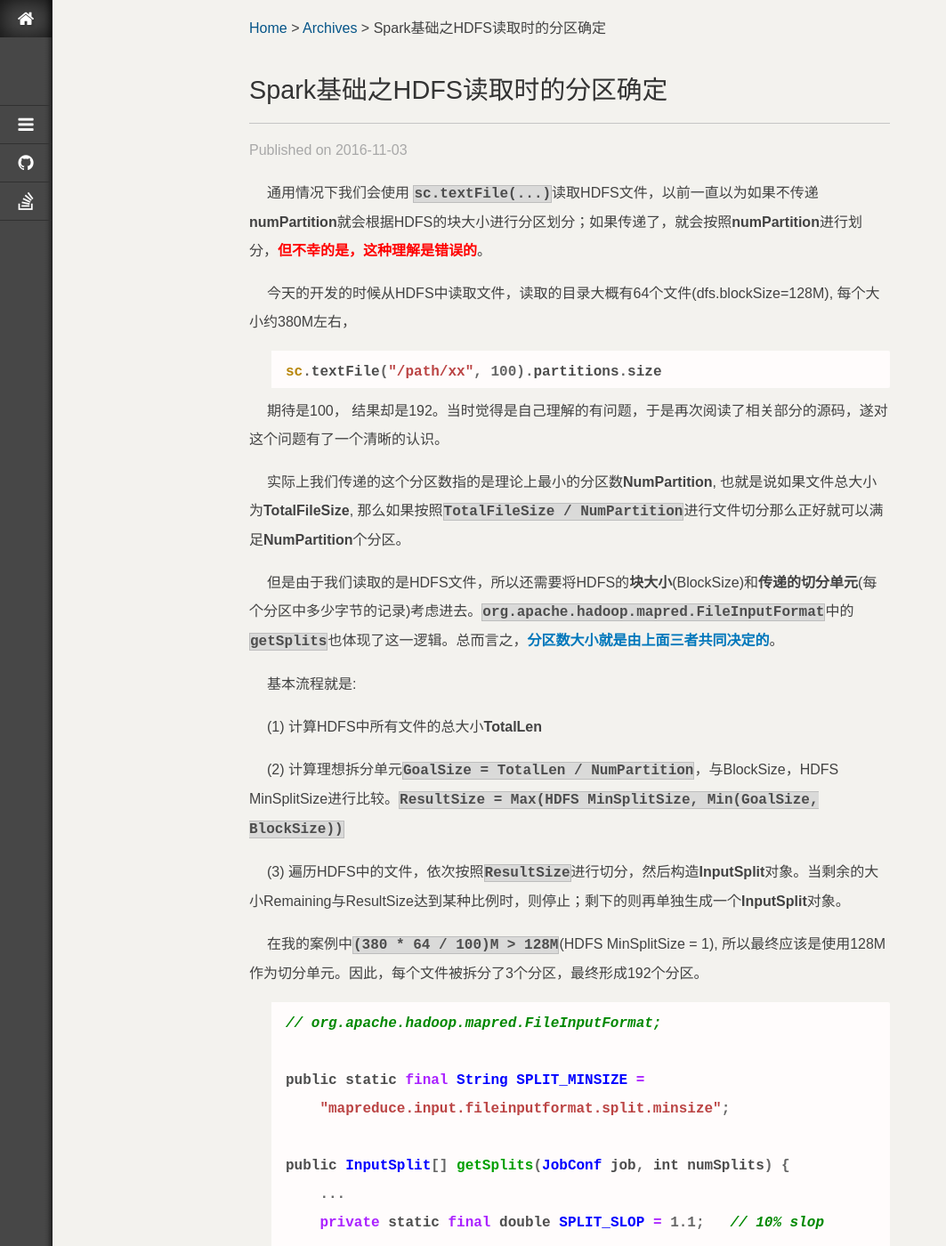
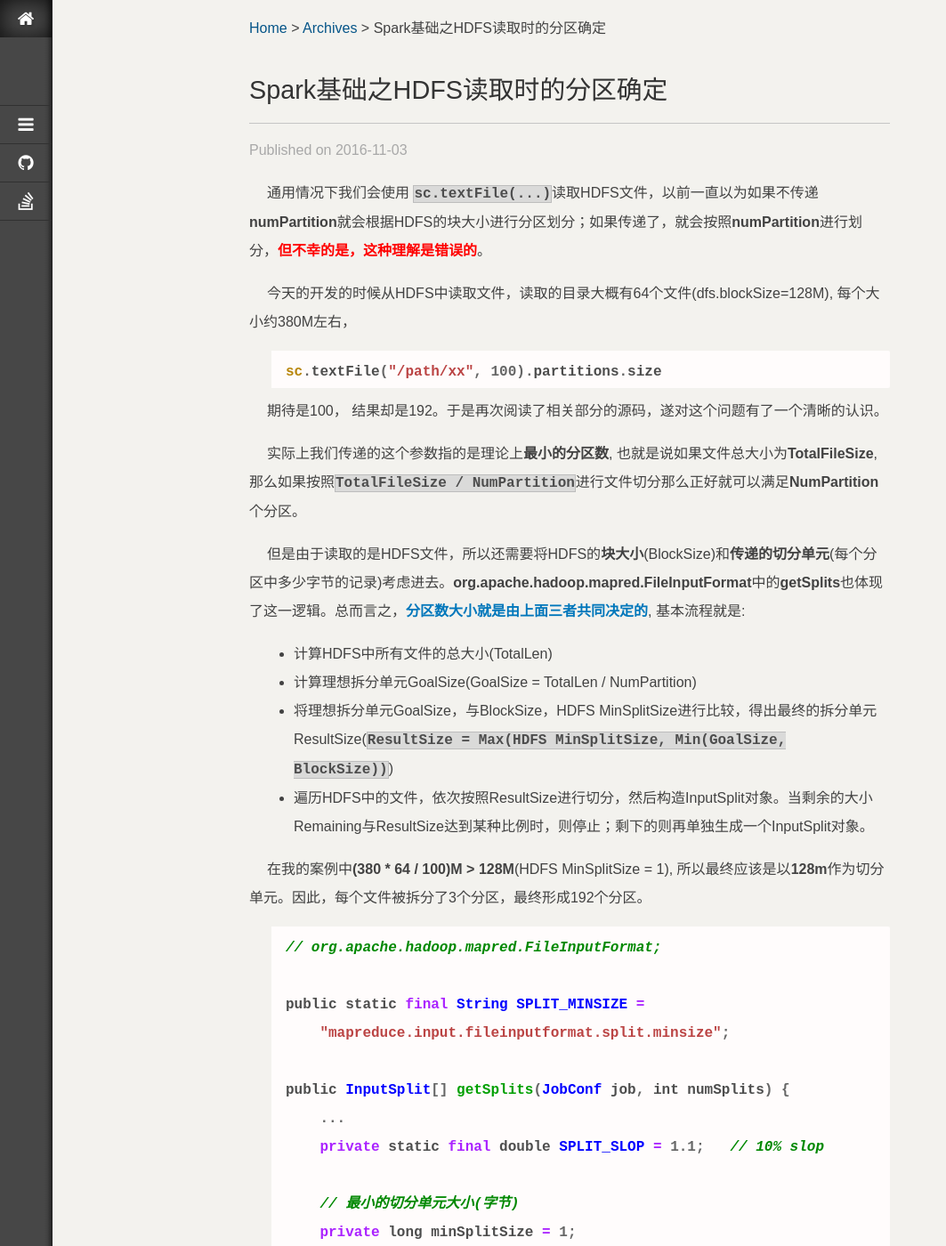
Before and after one commit to jacoffee/jacoffee.github.io, a Jekyll site: the page built from _posts/2016-11-03-spark-basics-hdfs-partition.md, in a window 1280 px wide and 1400 px high. Shown: the whole window at 89% size, without its empty margins (0-1063 px from the left). Built offline with Jekyll 4.4.1, drawn with Linux system fonts in a browser that asks for light colours; nearby versions of some CDN libraries; library files that are not in the unit come from our copies; Markdown is read by kramdown in place of the engine named in the settings.

Commit message:
fix word

````diff
--- a/_posts/2016-11-03-spark-basics-hdfs-partition.md
+++ b/_posts/2016-11-03-spark-basics-hdfs-partition.md
@@ -19,21 +19,23 @@ keywords: [分布式文件系统，数据拆分单元，HDFS Block，并发度]
 sc.textFile("/path/xx", 100).partitions.size
 ```
 
-期待是100， 结果却是192。当时觉得是自己理解的有问题，于是再次阅读了相关部分的源码，遂对这个问题有了一个清晰的认识。
+期待是100， 结果却是192。于是再次阅读了相关部分的源码，遂对这个问题有了一个清晰的认识。
 
-实际上我们传递的这个分区数指的是理论上最小的分区数**NumPartition**, 也就是说如果文件总大小为**TotalFileSize**, 那么如果按照`TotalFileSize / NumPartition`进行文件切分那么正好就可以满足**NumPartition**个分区。
+实际上我们传递的这个参数指的是理论上**最小的分区数**, 也就是说如果文件总大小为**TotalFileSize**, 那么如果按照`TotalFileSize / NumPartition`进行文件切分那么正好就可以满足**NumPartition**个分区。
 
-但是由于我们读取的是HDFS文件，所以还需要将HDFS的**块大小**(BlockSize)和**传递的切分单元**(每个分区中多少字节的记录)考虑进去。`org.apache.hadoop.mapred.FileInputFormat`中的`getSplits`也体现了这一逻辑。总而言之，<b class="highlight">分区数大小就是由上面三者共同决定的</b>。
+但是由于读取的是HDFS文件，所以还需要将HDFS的**块大小**(BlockSize)和**传递的切分单元**(每个分区中多少字节的记录)考虑进去。**org.apache.hadoop.mapred.FileInputFormat**中的**getSplits**也体现了这一逻辑。总而言之，<b class="highlight">分区数大小就是由上面三者共同决定的</b>, 基本流程就是:
 
-基本流程就是:
+<ul class="item">
+  <li>计算HDFS中所有文件的总大小(TotalLen)</li>
+  <li>计算理想拆分单元GoalSize(GoalSize = TotalLen / NumPartition)</li>
+  <li>将理想拆分单元GoalSize，与BlockSize，HDFS MinSplitSize进行比较，得出最终的拆分单元ResultSize(<code>ResultSize = Max(HDFS MinSplitSize,  Min(GoalSize, BlockSize))</code>)</li>
+  <li>
+    遍历HDFS中的文件，依次按照ResultSize进行切分，然后构造InputSplit对象。当剩余的大小Remaining与ResultSize达到某种比例时，则停止；剩下的则再单独生成一个InputSplit对象。
+  </li>
+</ul>
 
-(1) 计算HDFS中所有文件的总大小**TotalLen**
 
-(2) 计算理想拆分单元`GoalSize = TotalLen / NumPartition`，与BlockSize，HDFS MinSplitSize进行比较。`ResultSize = Max(HDFS MinSplitSize,  Min(GoalSize, BlockSize))`
-
-(3) 遍历HDFS中的文件，依次按照`ResultSize`进行切分，然后构造**InputSplit**对象。当剩余的大小Remaining与ResultSize达到某种比例时，则停止；剩下的则再单独生成一个**InputSplit**对象。
-
-在我的案例中`(380 * 64 / 100)M > 128M`(HDFS MinSplitSize = 1), 所以最终应该是使用128M作为切分单元。因此，每个文件被拆分了3个分区，最终形成192个分区。
+在我的案例中**(380 * 64 / 100)M > 128M**(HDFS MinSplitSize = 1), 所以最终应该是以**128m**作为切分单元。因此，每个文件被拆分了3个分区，最终形成192个分区。
 
 
 ```scala
````
Also changed, not shown: _posts/2017-02-16-hadoop-basics-high-availability.md (+1 -1 lines).
